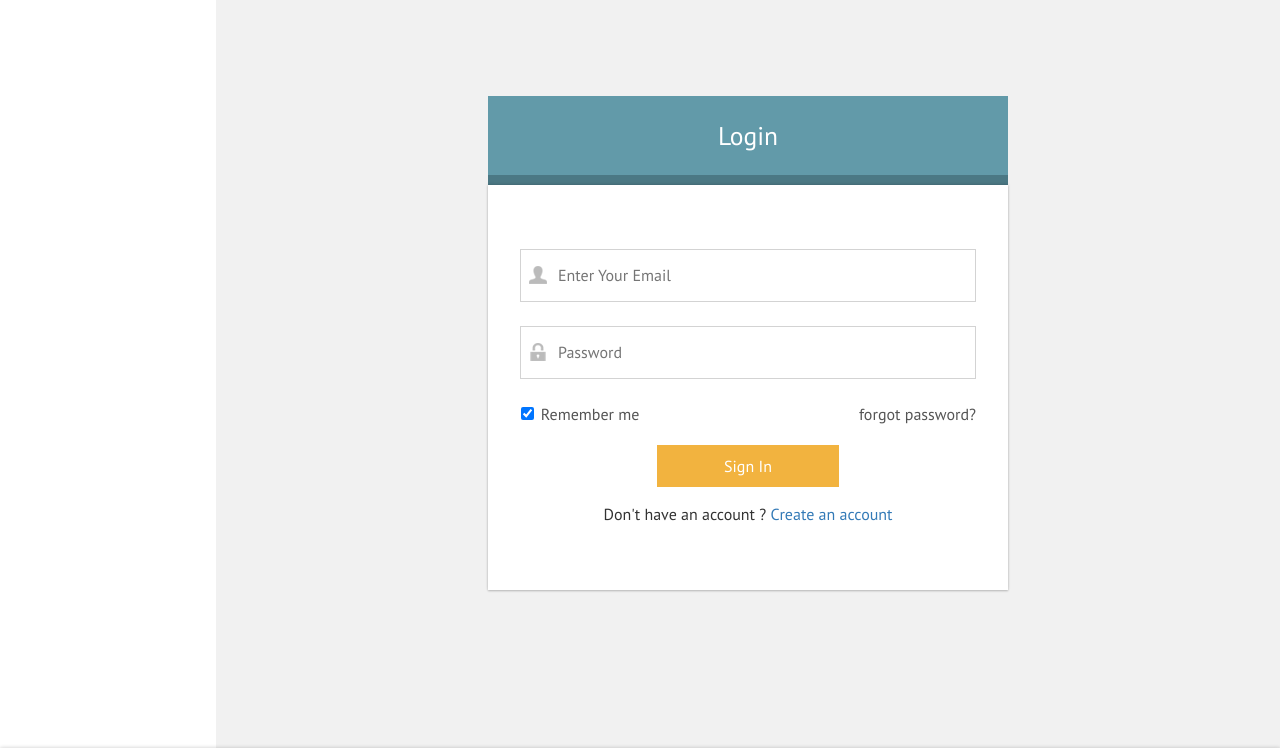
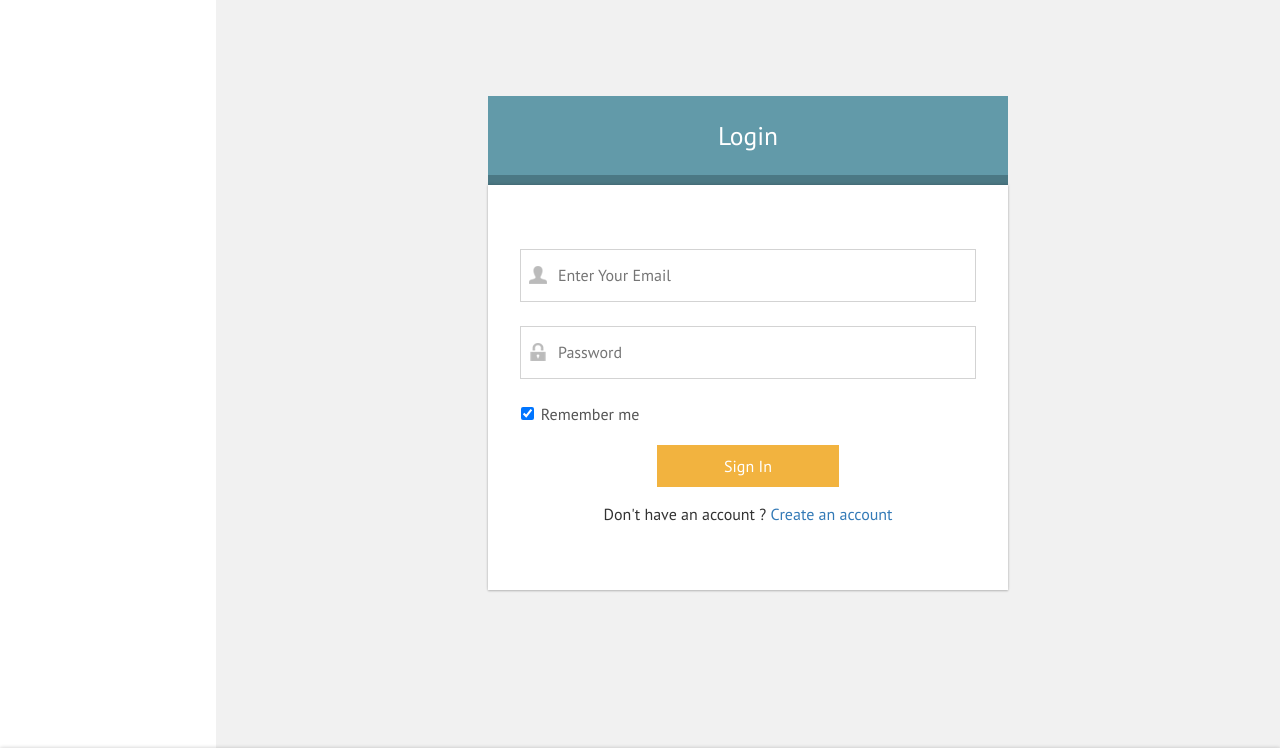
Before and after one commit to Kowus/property-rate, a Node server app: page /login in a window 1280 px wide. Shown: the top 748 px of the page. Run offline with Node 20, Linux system fonts and the light colour scheme; some libraries are stand-ins or nearby versions.

Commit message:
minor fixes

```diff
--- a/views/layout.hbs
+++ b/views/layout.hbs
@@ -89,8 +89,6 @@
                                 <i class="fa fa-bookmark-o"></i> <span>Defaulters</span>
                             </a>
                         </li>
-                        <li class="header">Mailbox</li>
-                        <li class="treeview"><a href="#"><i class="fa fa-envelope"></i> <span>View</span></a></li>
 <li class="header">Billing</li>
                         <li class="treeview">
                             <a href="/generate-bills">
--- a/views/login.hbs
+++ b/views/login.hbs
@@ -14,9 +14,6 @@
                     <input type="password" name="password" class="lock" placeholder="Password" required="">
                     <div class="forgot-grid">
                         <label class="checkbox"><input type="checkbox" name="checkbox" checked=""><i></i>Remember me</label>
-                        <div class="forgot">
-                            <a href="#">forgot password?</a>
-                        </div>
                         <div class="clearfix"> </div>
                     </div>
                     <input type="submit" name="Sign In" value="Sign In">
```
